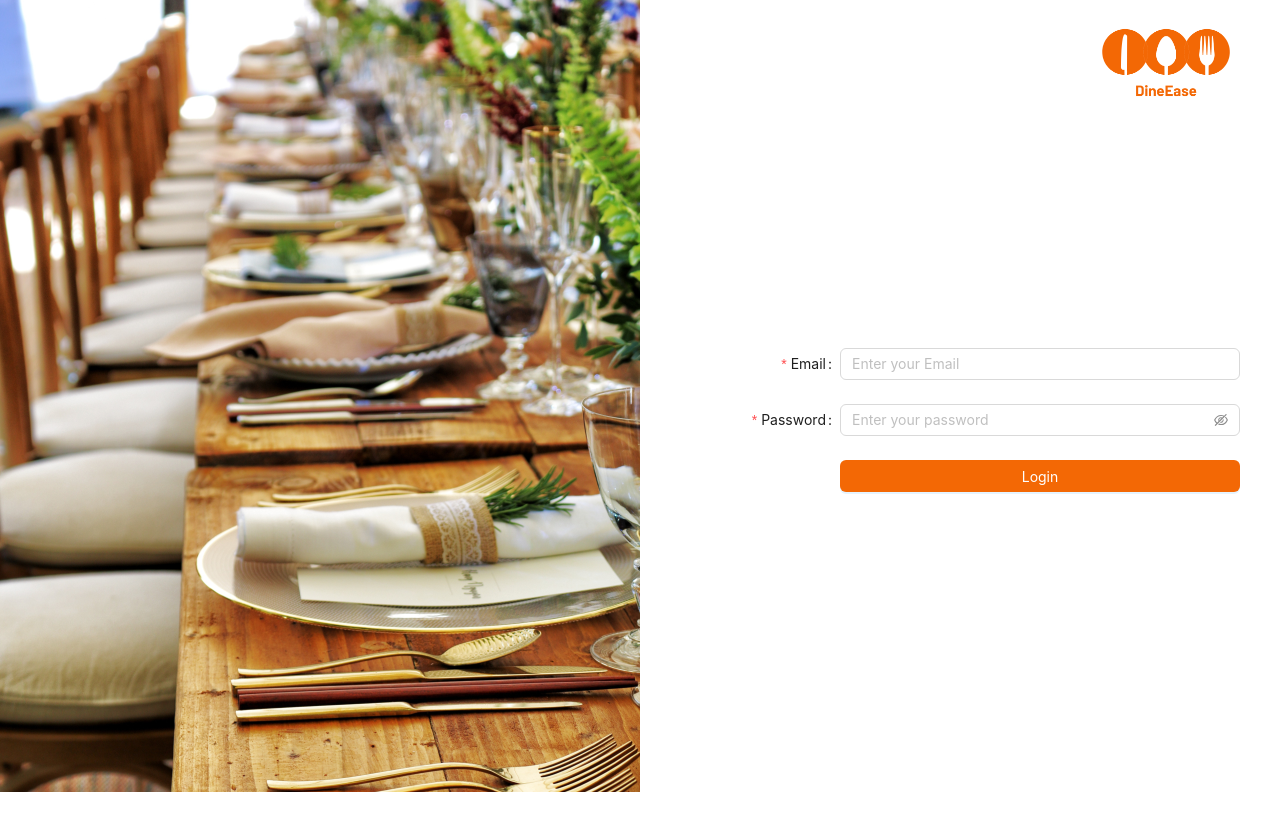
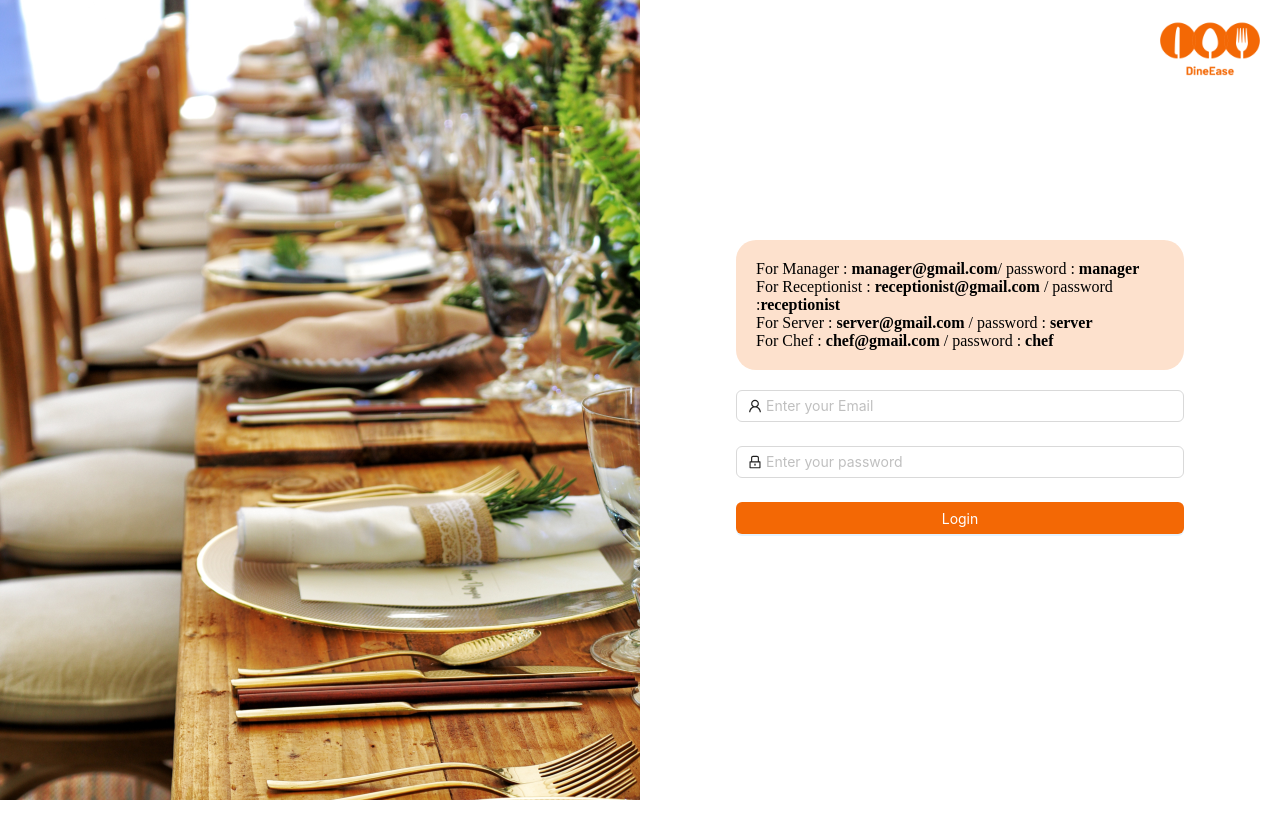
Before and after one commit to tr-youssef/DineEase, a React (Vite) app in the folder Client/: page /signin in a window 1280 px wide. Shown: the top 838 px of the page. Before the commit the page ends 800 px from the top, so only its background shows below. Built offline with nearby package versions, Linux system fonts and the light colour scheme; what @react-pdf/renderer would draw is missing.

Commit message:
signin page

```diff
--- a/Client/src/pages/login/SignIn.css
+++ b/Client/src/pages/login/SignIn.css
@@ -1,5 +1,54 @@
-.Logo2.png {
-    width: 80px;
-    height: 80px;
-    margin-left: 20px;
+.Help {
+  background-color: rgba(243, 104, 5, 0.2);
+  display: flex;
+  flex-direction: column;
+  justify-content: center;
+  overflow: hidden;
+  padding: 20px;
+  margin-bottom: 20px;
+  border-radius: 20px;
 }
+
+.Container {
+  display: flex;
+}
+.Picture {
+  overflow: hidden;
+  height: 100vh;
+  width: 50%;
+}
+.Form {
+  height: 80%;
+  width: 70%;
+  margin: auto;
+}
+.RightContainer {
+  width: 50%;
+  height: 100vh;
+}
+.LogoSignin {
+  height: 30%;
+  width: 100%;
+  display: flex;
+  justify-content: right;
+}
+.ImgLogo {
+  margin-right: 20px;
+  width: 100px;
+  height: 100px;
+}
+
+.login-form {
+  display: flex;
+  flex-direction: column;
+  width: 100%;
+}
+.login-form-forgot {
+  float: right;
+}
+.ant-col-rtl .login-form-forgot {
+  float: left;
+}
+.login-form-button {
+  width: 100%;
+}
--- a/Client/src/pages/login/SignIn.jsx
+++ b/Client/src/pages/login/SignIn.jsx
@@ -3,6 +3,8 @@ import { useNavigate } from "react-router-dom";
 import { callAPI } from "../../utils/FetchData.jsx";
 import loginImage from "../../assets/WebsiteImage.png";
 import logoImage from "../../assets/Logo1.png";
+import { LockOutlined, UserOutlined } from "@ant-design/icons";
+import "./Signin.css";
 
 const SignIn = () => {
   const navigate = useNavigate();
@@ -29,46 +31,40 @@ const SignIn = () => {
     console.log("Failed:", errorInfo);
   };
   return (
-    <div style={{ display: "flex" }}>
+    <div className="Container">
       {contextHolder}
-      <div
-        style={{ flex: 1, overflow: "hidden", width: "100%", height: "99vh" }}
-      >
-        <img src={loginImage} style={{}}></img>
+      <div className="Picture">
+        <img src={loginImage}></img>
       </div>
-      <div style={{ display: "flex", flexDirection: "column", flex: 1 }}>
-        <div
-          style={{
-            flex: 1,
-            display: "flex",
-            justifyContent: "right",
-            position: "relative",
-            marginBottom: "200px",
-          }}
-        >
-          <img
-            src={logoImage}
-            style={{
-              objectFit: "contain",
-              width: "20%",
-              height: "20%%",
-              top: 0,
-              right: 50,
-              position: "absolute",
-            }}
-          ></img>
+      <div className="RightContainer">
+        <div className="LogoSignin">
+          <img src={logoImage} className="ImgLogo" />
         </div>
-        <div style={{ flex: 3 }}>
+        <div className="Form">
+          <div className="Help">
+            <div>
+              For Manager : <b>manager@gmail.com</b>/ password : <b>manager</b>
+            </div>
+            <div>
+              For Receptionist : <b>receptionist@gmail.com</b> / password :
+              <b>receptionist</b>
+            </div>
+            <div>
+              For Server : <b>server@gmail.com</b> / password : <b>server</b>
+            </div>
+            <div>
+              For Chef : <b>chef@gmail.com</b> / password : <b>chef</b>
+            </div>
+          </div>
+
           <Form
             name="basic"
+            className="ContainerForm"
             labelCol={{
               span: 8,
             }}
             wrapperCol={{
-              span: 16,
-            }}
-            style={{
-              maxWidth: 600,
+              span: 36,
             }}
             initialValues={{
               remember: true,
@@ -78,7 +74,6 @@ const SignIn = () => {
             autoComplete="off"
           >
             <Form.Item
-              label="Email"
               name="email"
               rules={[
                 {
@@ -87,11 +82,12 @@ const SignIn = () => {
                 },
               ]}
             >
-              <Input placeholder="Enter your Email" />
+              <Input
+                prefix={<UserOutlined className="site-form-item-icon" />}
+                placeholder="Enter your Email"
+              />
             </Form.Item>
-
             <Form.Item
-              label="Password"
               name="password"
               rules={[
                 {
@@ -100,13 +96,16 @@ const SignIn = () => {
                 },
               ]}
             >
-              <Input.Password placeholder="Enter your password" />
+              <Input
+                prefix={<LockOutlined className="site-form-item-icon" />}
+                type="password"
+                placeholder="Enter your password"
+              />
             </Form.Item>
 
             <Form.Item
               wrapperCol={{
-                offset: 8,
-                span: 16,
+                span: 24,
               }}
             >
               <Button
```
